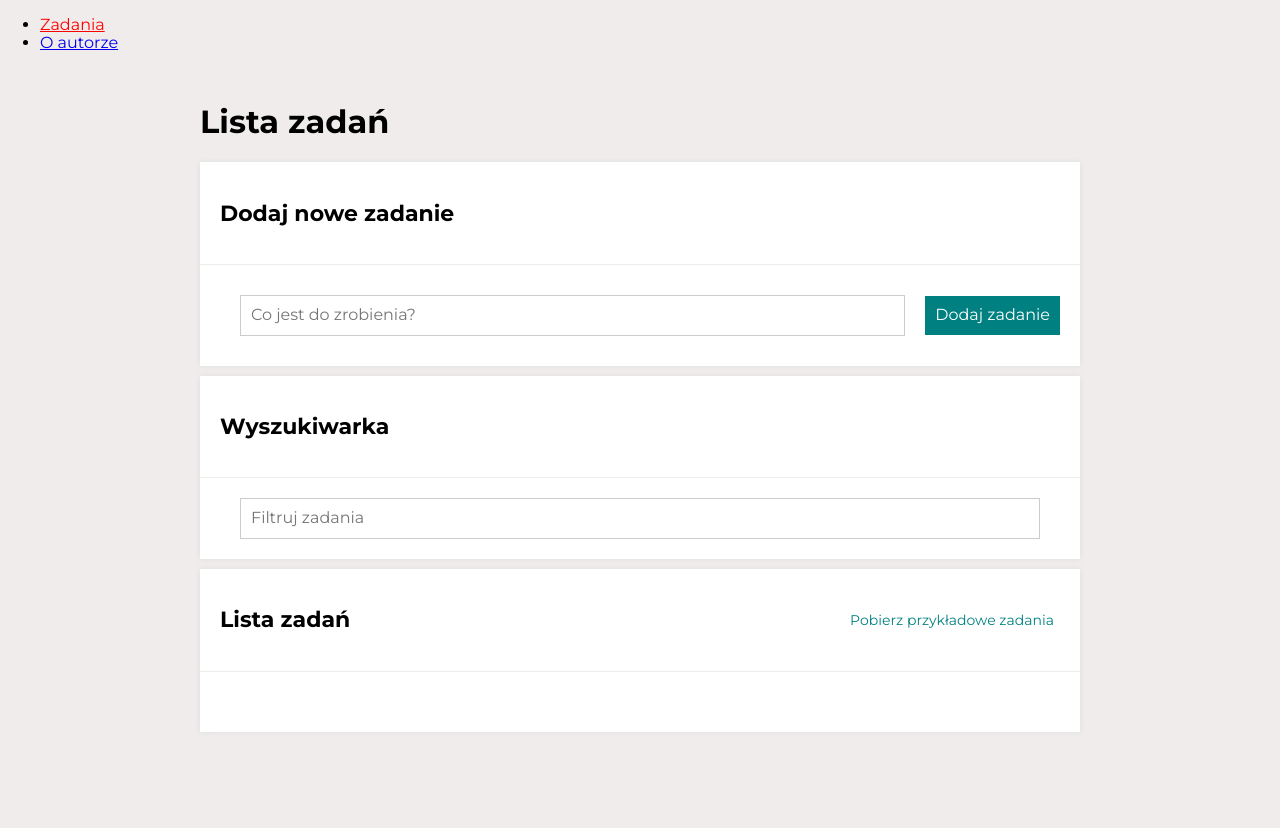
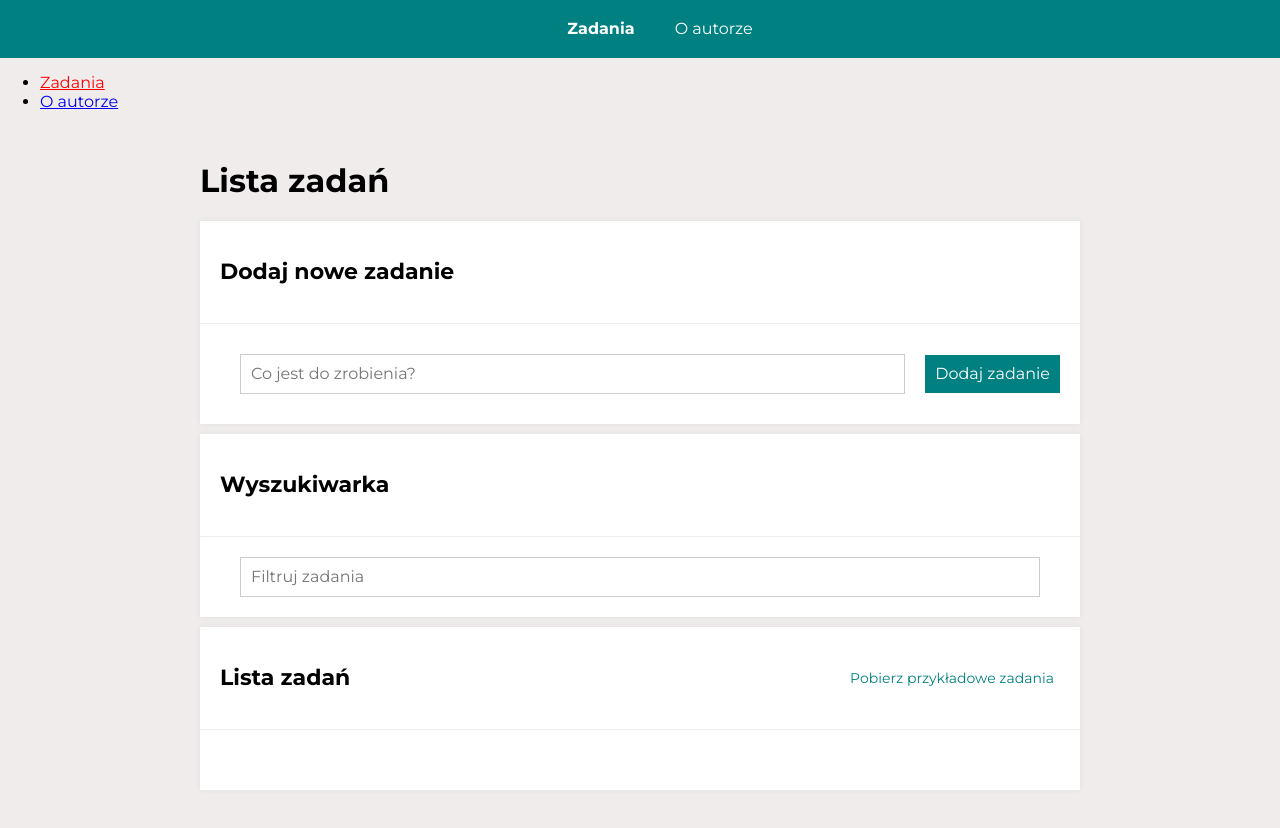
Before and after one commit to JustynaPawlik/todos-list-react, a React (Create React App) app: page /#/zadania in a window 1280 px wide. Before the commit the page ends 800 px from the top, so only its background shows below. Built offline with nearby package versions, Linux system fonts and the light colour scheme.

Commit message:
added Navigation

```diff
--- a/src/App.js
+++ b/src/App.js
@@ -4,10 +4,11 @@ import AuthorPage from "./features/author/AuthorPage";
 import {TaskPage} from './features/tasks/TaskPage';
 import TasksPage from './features/tasks/TasksPage/index';
 import { StyledNavLink } from "./styled";
+import { Navigation } from "./Navigation";
 
 export default () => (
     <HashRouter>
-    <nav>
+    <Navigation />
         <ul>
             <li>
                 <StyledNavLink to="/zadania">Zadania</StyledNavLink>
@@ -30,6 +31,5 @@ export default () => (
                   <Redirect to="/zadania" />
                 </Route>
             </Switch>
-    </nav>
     </HashRouter>
 );
--- /dev/null
+++ b/src/Navigation/index.js
@@ -0,0 +1,18 @@
+
+import { StyledNavLink, Item, List } from "./styled"
+
+
+export const Navigation = () => {
+    return (
+        <nav>
+            <List>
+                <Item>
+                    <StyledNavLink to="/zadania">Zadania</StyledNavLink>
+                </Item>
+                <Item>
+                    <StyledNavLink to="/autor">O autorze</StyledNavLink>
+                </Item>
+            </List>
+        </nav>
+    );
+};
--- /dev/null
+++ b/src/Navigation/styled.js
@@ -0,0 +1,33 @@
+import styled from "styled-components";
+import { NavLink } from "react-router-dom";
+
+export const List = styled.ul`
+display: flex;
+justify-content: center;
+background-color: ${({ theme }) => theme.color.teal};
+list-style: none;
+margin: 0;
+`;
+
+export const Item =styled.li`
+margin: 20px;
+
+`;
+
+const activeClassName = "link-active";
+
+export const StyledNavLink = styled(NavLink).attrs(() => ({
+    activeClassName,
+}))`
+color: ${({ theme }) => theme.color.white};
+text-decoration: none;
+
+    &.${activeClassName} {
+        font-weight: bold;;
+    }
+
+    &:hover {
+        text-decoration: underline;
+
+    }
+`;
```
